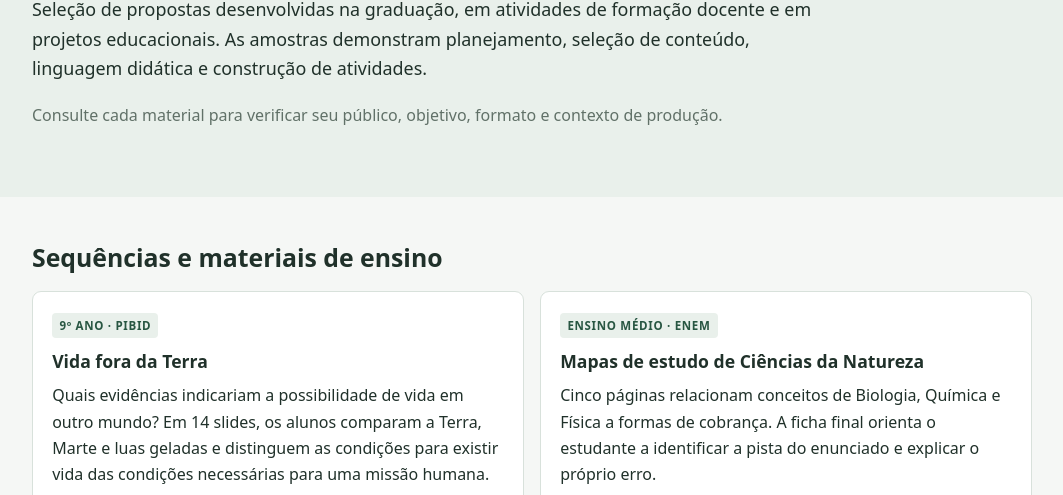
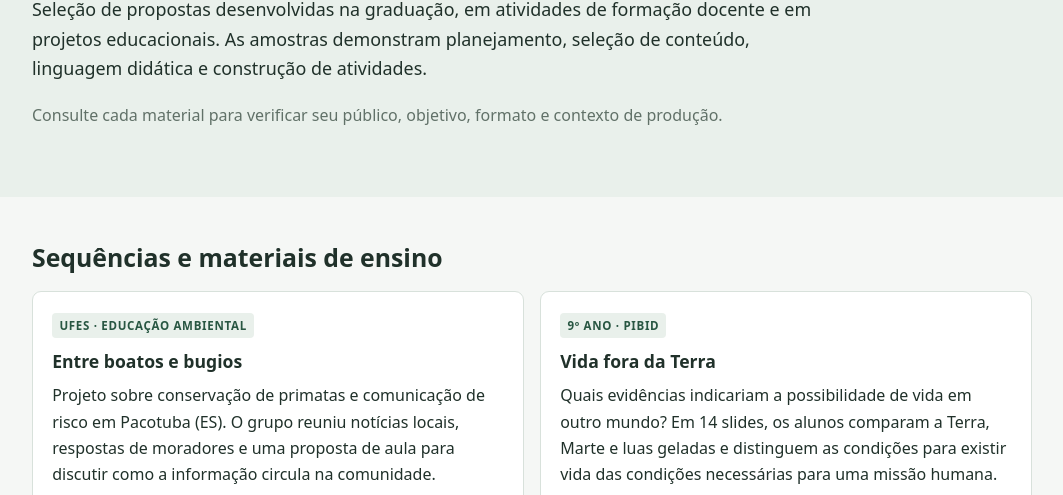
Before and after one commit to marcelaogioniifes-ops/marcelaogioniifes-ops.github.io, a plain HTML site: page materiais-autorais/index.html in a window 1280 px wide. Shown: the part 305-800 px from the top of the page, without its empty margins (108-1171 px from the left). Drawn offline with Linux system fonts and the light colour scheme.

Commit message:
Apresenta projeto coletivo de educação ambiental da UFES com créditos

```diff
--- a/materiais-autorais/index.html
+++ b/materiais-autorais/index.html
@@ -9,6 +9,7 @@
 </style></head><body><header><div class="wrap"><nav><a class="brand" href="/">Marcela Ogioni do Nascimento</a><div class="links"><a href="/">Início</a><a href="/questoes-biologia/">Questões</a><a href="/design-instrucional/">Design instrucional</a><a href="/projetos/">Projetos</a><a href="/curriculo/">Currículo</a></div></nav></div></header>
 <section class="hero"><div class="wrap"><div class="ey">Portfólio · Conteúdo educacional</div><h1>Materiais didáticos de Ciências e Biologia</h1><p class="lead">Seleção de propostas desenvolvidas na graduação, em atividades de formação docente e em projetos educacionais. As amostras demonstram planejamento, seleção de conteúdo, linguagem didática e construção de atividades.</p><p class="muted">Consulte cada material para verificar seu público, objetivo, formato e contexto de produção.</p></div></section>
 <main><section><div class="wrap"><h2>Sequências e materiais de ensino</h2><div class="grid">
+<article class="card"><span class="tag">UFES · Educação Ambiental</span><h3>Entre boatos e bugios</h3><p>Projeto sobre conservação de primatas e comunicação de risco em Pacotuba (ES). O grupo reuniu notícias locais, respostas de moradores e uma proposta de aula para discutir como a informação circula na comunidade.</p><p>Ana Carolina, Celeste, Inara, Marcela e Miguel.</p></article>
 <article class="card"><span class="tag">9º ano · PIBID</span><h3>Vida fora da Terra</h3><p>Quais evidências indicariam a possibilidade de vida em outro mundo? Em 14 slides, os alunos comparam a Terra, Marte e luas geladas e distinguem as condições para existir vida das condições necessárias para uma missão humana.</p><a href="/materiais-autorais/vida-fora-da-terra.pdf">Abrir os slides em PDF</a></article>
 <article class="card"><span class="tag">Ensino Médio · ENEM</span><h3>Mapas de estudo de Ciências da Natureza</h3><p>Cinco páginas relacionam conceitos de Biologia, Química e Física a formas de cobrança. A ficha final orienta o estudante a identificar a pista do enunciado e explicar o próprio erro.</p><a href="https://www.canva.com/d/tAFXm1D_zOQInJj">Abrir os mapas no Canva</a></article>
 
```
